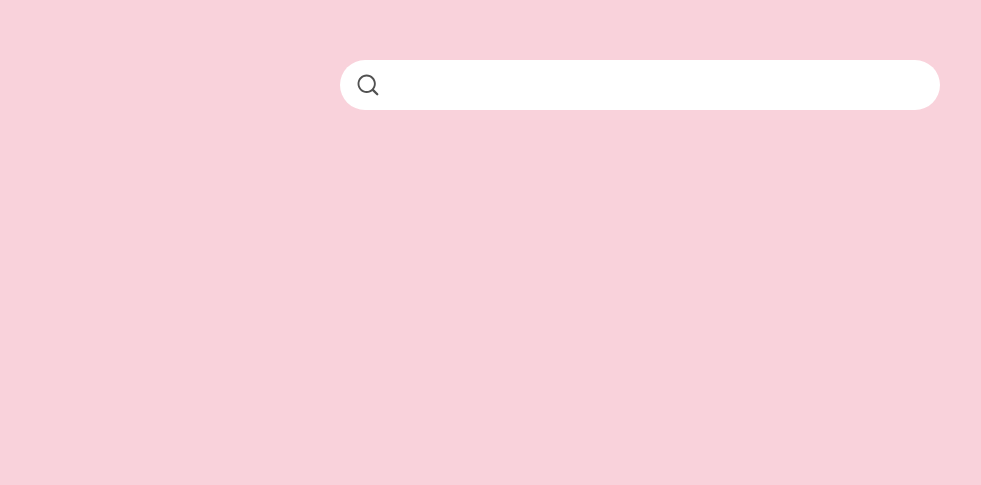
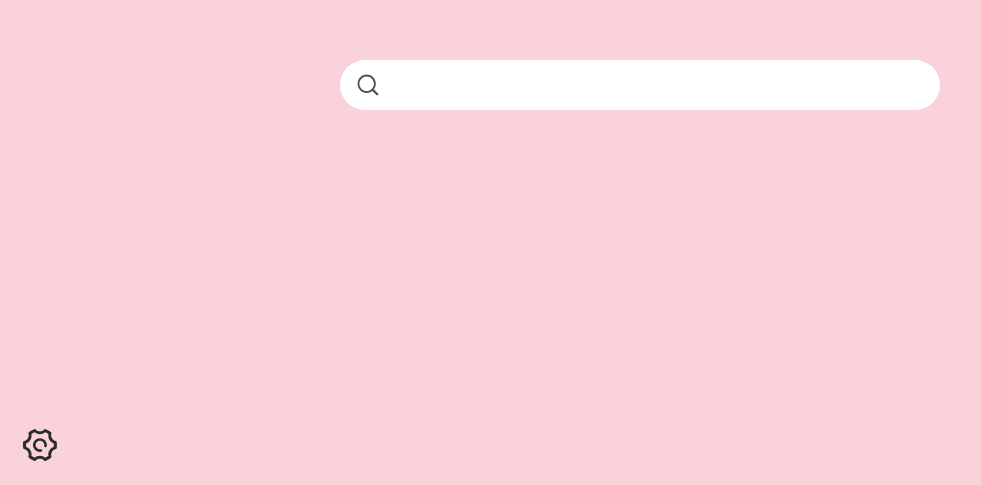
Before and after one commit to YmlkuGier/tide_start_page, a Vue app: page / in a window 1280 px wide. Shown: the part 315-800 px from the top of the page, without its empty margins (0-981 px from the left). Built offline with nearby package versions, Linux system fonts and the light colour scheme.

Commit message:
feat(homepage): 设置设置按钮

```diff
--- a/src/view/homepage.vue
+++ b/src/view/homepage.vue
@@ -6,6 +6,9 @@ import SearchBar from "../components/searchBar.vue";
 <template>
   <div class="main-wrap">
     <search-bar />
+  </div>
+  <div class="setting-wrap">
+    <img src="../assets/setting.svg" alt="">
   </div>
 </template>
 
@@ -18,4 +21,19 @@ import SearchBar from "../components/searchBar.vue";
   justify-content: center;
   align-items: center;
 }
+.setting-wrap {
+  width: 40px;
+  height: 40px;
+  border-radius: 20px;
+  position: fixed;
+  bottom: 20px;
+  left: 20px;
+  img {
+    width: 100%;
+    height: 100%;
+  }
+}
+.setting-wrap:hover {
+  background-color: rgba(0, 0, 0, 0.1);
+}
 </style>
```
Also changed, not shown: src/assets/setting.svg (added).
